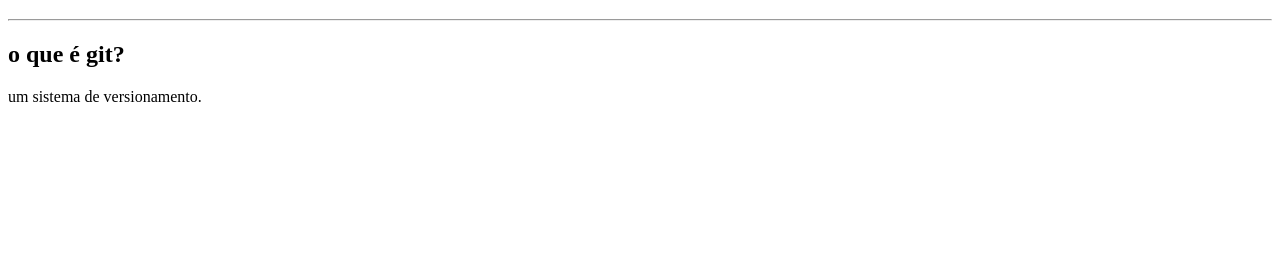
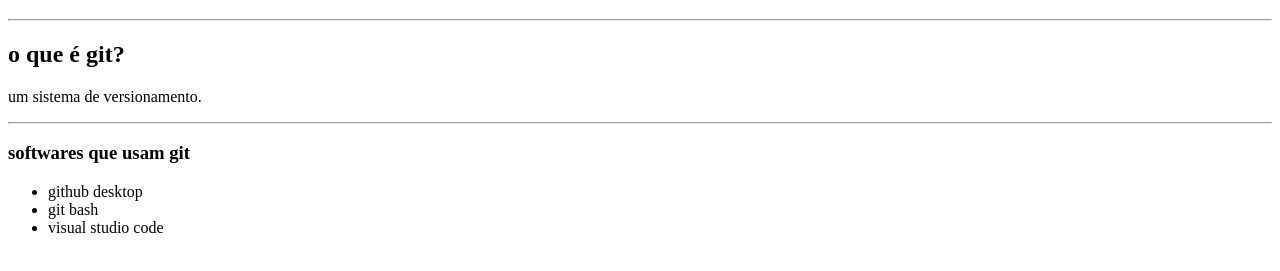
Before and after one commit to Patyloisena2019/exemplo, a plain HTML site: page index.html in a window 1280 px wide. Shown: the part 61-332 px from the top of the page. Drawn offline with Linux system fonts and the light colour scheme.

Commit message:
lista de programas
lista

```diff
--- a/index.html
+++ b/index.html
@@ -10,6 +10,17 @@
   <hr>
   <h2>o que é git?</h2>
   <p>um sistema de versionamento.</p>
+  <hr>
+
+  <h3>softwares que usam git</h2>
+  <ul>
+
+    <li>github desktop </li>
+    <li>git bash </li>
+    <li>visual studio code</li>
+
+
+  </ul>
 
 
 
```
